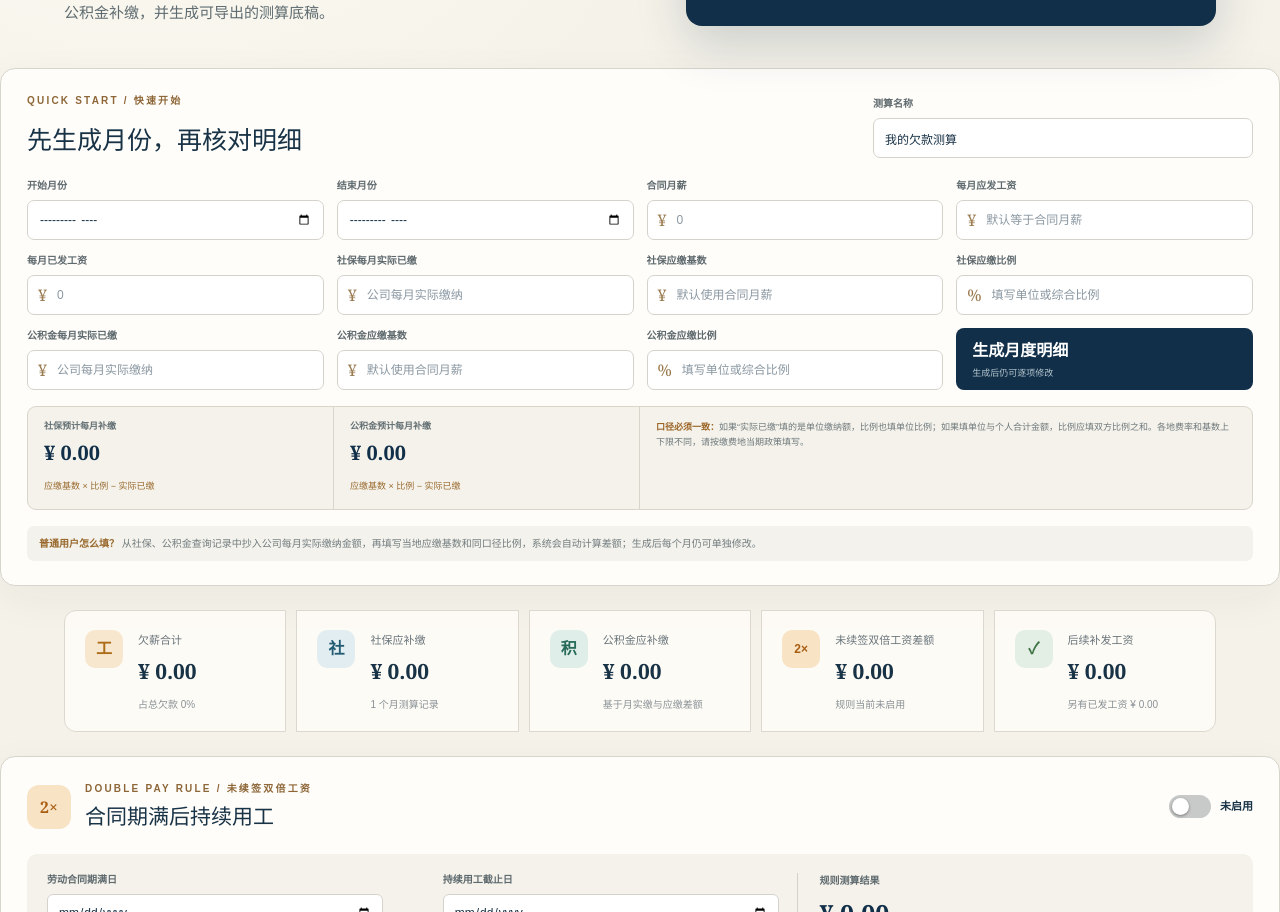
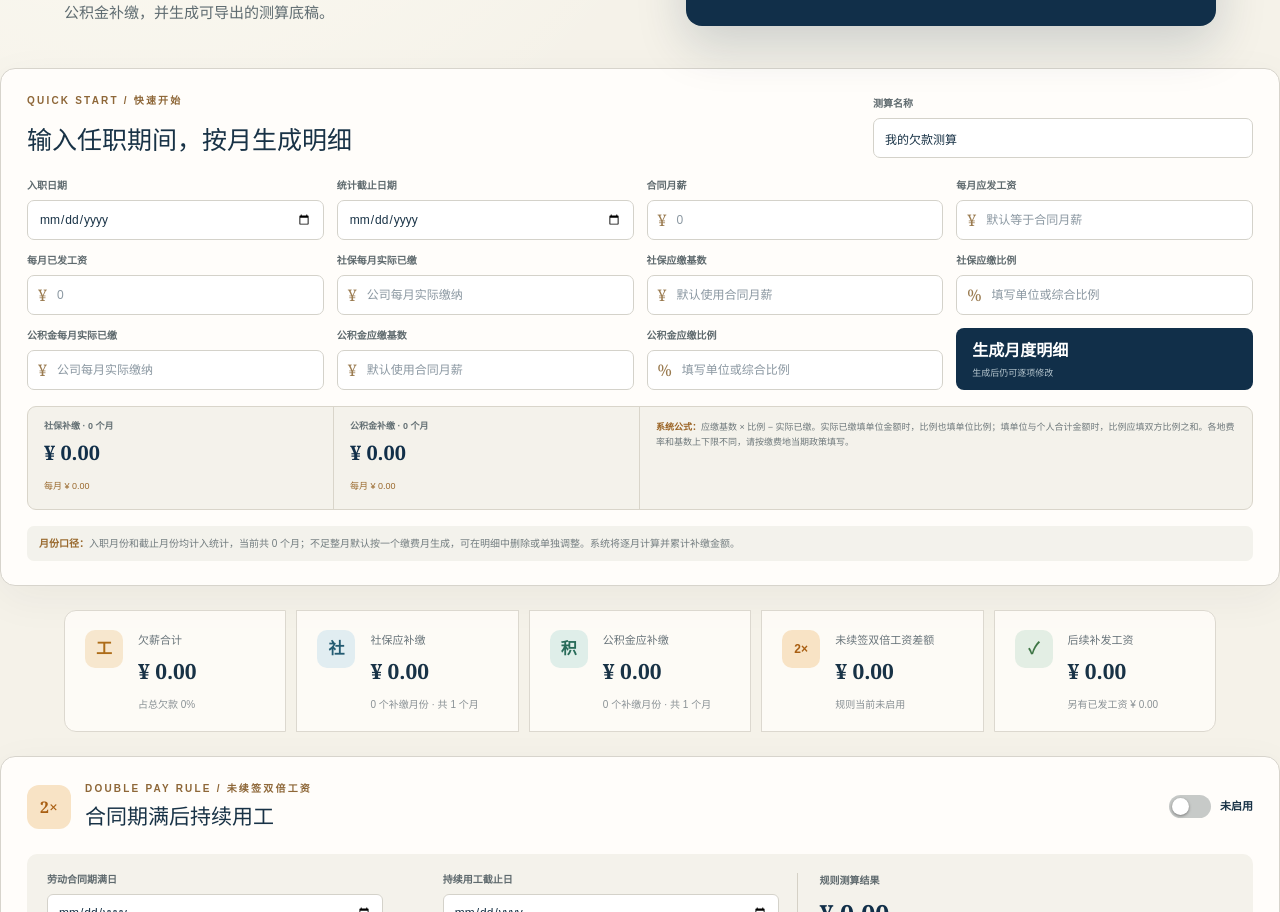
Before and after one commit to KUN8964/Wage-Arrears-Calculator, a Next.js app: page / in a window 1280 px wide. Shown: the part 368-1280 px from the top of the page. Built offline with nearby package versions, Linux system fonts and the light colour scheme.

Commit message:
Add employment-period monthly contribution tracking

```diff
--- a/app/page.tsx
+++ b/app/page.tsx
@@ -25,8 +25,8 @@ type Row = {
 
 type DoublePayRule = { enabled: boolean; contractEnd: string; continuedUntil: string };
 const defaultRule: DoublePayRule = { enabled: false, contractEnd: "", continuedUntil: "" };
-type QuickSetup = { startMonth: string; endMonth: string; contractPay: number; duePay: number; actualPay: number; socialPaid: number; socialBase: number; socialRate: number; fundPaid: number; fundBase: number; fundRate: number };
-const defaultSetup: QuickSetup = { startMonth: "", endMonth: "", contractPay: 0, duePay: 0, actualPay: 0, socialPaid: 0, socialBase: 0, socialRate: 0, fundPaid: 0, fundBase: 0, fundRate: 0 };
+type QuickSetup = { employmentDate: string; cutoffDate: string; contractPay: number; duePay: number; actualPay: number; socialPaid: number; socialBase: number; socialRate: number; fundPaid: number; fundBase: number; fundRate: number };
+const defaultSetup: QuickSetup = { employmentDate: "", cutoffDate: "", contractPay: 0, duePay: 0, actualPay: 0, socialPaid: 0, socialBase: 0, socialRate: 0, fundPaid: 0, fundBase: 0, fundRate: 0 };
 
 const exampleRows: Row[] = [
   [1,"2025/06",0,"",0,"已结清",0,0,20000,384.96,4812,3979.256,250,2490,2101.2],
@@ -54,6 +54,11 @@ const blankRow = (): Row => ({ id: Date.now(), wageMonth:"", payDate:"", normalP
 
 const socialDueFor = (row: Row) => Math.max(0, Number(row.socialBase || 0) * Number(row.socialRate || 0) / 100 - Number(row.socialPaid || 0));
 const fundDueFor = (row: Row) => Math.max(0, Number(row.fundBase || 0) * Number(row.fundRate || 0) / 100 - Number(row.fundPaid || 0));
+const monthCountBetween = (startValue: string, endValue: string) => {
+  const start = atMidnight(startValue), end = atMidnight(endValue);
+  if (!start || !end || end < start) return 0;
+  return (end.getFullYear() - start.getFullYear()) * 12 + end.getMonth() - start.getMonth() + 1;
+};
 const normalizeRow = (row: Row, index = 0): Row => {
   if (row.socialRate != null && row.fundRate != null) return row;
   const fallback = exampleRows[Math.min(index, exampleRows.length - 1)] || blankRow();
@@ -75,6 +80,10 @@ const addMonths = (date: Date, months: number) => {
   return new Date(date.getFullYear(), targetMonth, Math.min(date.getDate(), lastDay));
 };
 const dateLabel = (date: Date | null) => date ? date.toLocaleDateString("zh-CN") : "—";
+const normalizeSetup = (old: Partial<QuickSetup> & { startMonth?: string; endMonth?: string } = {}): QuickSetup => {
+  const oldEnd = old.endMonth ? new Date(Number(old.endMonth.slice(0,4)), Number(old.endMonth.slice(5,7)), 0) : null;
+  return {...defaultSetup, ...old, employmentDate:old.employmentDate || (old.startMonth ? `${old.startMonth}-01` : ""), cutoffDate:old.cutoffDate || (oldEnd ? `${oldEnd.getFullYear()}-${String(oldEnd.getMonth()+1).padStart(2,"0")}-${String(oldEnd.getDate()).padStart(2,"0")}` : "")};
+};
 const weekdayCount = (start: Date, endExclusive: Date) => {
   let count = 0;
   for (let day = new Date(start); day < endExclusive; day = addDays(day, 1)) if (day.getDay() !== 0 && day.getDay() !== 6) count++;
@@ -129,7 +138,11 @@ export default function Home() {
     const cachedRule = localStorage.getItem("xinbao-double-rule");
     if (cachedRule) try { setDoubleRule(JSON.parse(cachedRule)); } catch { /* use defaults */ }
     const cachedMeta = localStorage.getItem("xinbao-meta");
-    if (cachedMeta) try { const meta = JSON.parse(cachedMeta); setCaseName(meta.caseName || "我的欠款测算"); setSetup({...defaultSetup, ...(meta.setup || {})}); } catch { /* use defaults */ }
+    if (cachedMeta) try {
+      const meta = JSON.parse(cachedMeta), old = meta.setup || {};
+      setCaseName(meta.caseName || "我的欠款测算");
+      setSetup(normalizeSetup(old));
+    } catch { /* use defaults */ }
   }, []);
 
   const doubleById = useMemo(() => new Map(rows.map(row => [row.id, doublePayForRow(row, doubleRule)])), [rows, doubleRule]);
@@ -140,6 +153,9 @@ export default function Home() {
   }), {normal:0,paid:0,arrears:0,social:0,fund:0,double:0}), [rows, doubleById]);
   const grandTotal = totals.arrears + totals.social + totals.fund + totals.double;
   const openRows = rows.filter(r => r.status === "未结清").length;
+  const socialMonths = rows.filter(r => socialDueFor(r) > 0).length;
+  const fundMonths = rows.filter(r => fundDueFor(r) > 0).length;
+  const setupMonths = monthCountBetween(setup.employmentDate, setup.cutoffDate);
   const visible = rows.filter(r => (filter === "全部" || r.status === filter) && `${r.payDate}${r.note}`.includes(query));
 
   const update = (id: number, key: keyof Row, value: string) => setRows(prev => prev.map(r => r.id === id ? {
@@ -164,13 +180,14 @@ export default function Home() {
   const importData = (file?: File) => {
     if (!file) return;
     const reader = new FileReader();
-    reader.onload = () => { try { const data = JSON.parse(String(reader.result)); if (!Array.isArray(data.rows)) throw new Error(); setRows(data.rows.map((row:Row,index:number)=>normalizeRow(row,index))); setDoubleRule({...defaultRule,...data.doubleRule}); setSetup({...defaultSetup,...data.setup}); setCaseName(data.caseName || "导入的欠款测算"); } catch { alert("文件无法识别，请选择由本计算器导出的 JSON 文件。"); } };
+    reader.onload = () => { try { const data = JSON.parse(String(reader.result)); if (!Array.isArray(data.rows)) throw new Error(); setRows(data.rows.map((row:Row,index:number)=>normalizeRow(row,index))); setDoubleRule({...defaultRule,...data.doubleRule}); setSetup(normalizeSetup(data.setup)); setCaseName(data.caseName || "导入的欠款测算"); } catch { alert("文件无法识别，请选择由本计算器导出的 JSON 文件。"); } };
     reader.readAsText(file);
   };
   const generateRows = () => {
-    if (!setup.startMonth || !setup.endMonth) return alert("请先选择开始月份和结束月份。");
-    const [sy,sm] = setup.startMonth.split("-").map(Number), [ey,em] = setup.endMonth.split("-").map(Number);
-    const count = (ey - sy) * 12 + em - sm + 1;
+    if (!setup.employmentDate || !setup.cutoffDate) return alert("请先填写入职日期和统计截止日期。");
+    const startDate=atMidnight(setup.employmentDate), endDate=atMidnight(setup.cutoffDate);
+    if (!startDate || !endDate) return alert("日期格式无法识别，请重新选择。");
+    const sy=startDate.getFullYear(), sm=startDate.getMonth()+1, count=monthCountBetween(setup.employmentDate,setup.cutoffDate);
     if (count < 1 || count > 60) return alert("测算期间需为 1—60 个月。");
     const generated = Array.from({length:count}, (_,i) => {
       const date = new Date(sy, sm - 1 + i, 1), wageMonth = `${date.getFullYear()}-${String(date.getMonth()+1).padStart(2,"0")}`;
@@ -197,10 +214,10 @@ export default function Home() {
     </section>
 
     <section className="quick-card">
-      <div className="quick-head"><div><p className="eyebrow">QUICK START / 快速开始</p><h2>先生成月份，再核对明细</h2></div><label className="case-name"><span>测算名称</span><input value={caseName} onChange={e=>setCaseName(e.target.value)} placeholder="例如：2026年工资欠款测算"/></label></div>
+      <div className="quick-head"><div><p className="eyebrow">QUICK START / 快速开始</p><h2>输入任职期间，按月生成明细</h2></div><label className="case-name"><span>测算名称</span><input value={caseName} onChange={e=>setCaseName(e.target.value)} placeholder="例如：2026年工资欠款测算"/></label></div>
       <div className="quick-grid">
-        <label><span>开始月份</span><input type="month" value={setup.startMonth} onChange={e=>setSetup(s=>({...s,startMonth:e.target.value}))}/></label>
-        <label><span>结束月份</span><input type="month" value={setup.endMonth} onChange={e=>setSetup(s=>({...s,endMonth:e.target.value}))}/></label>
+        <label><span>入职日期</span><input type="date" value={setup.employmentDate} onChange={e=>setSetup(s=>({...s,employmentDate:e.target.value}))}/></label>
+        <label><span>统计截止日期</span><input type="date" value={setup.cutoffDate} onChange={e=>setSetup(s=>({...s,cutoffDate:e.target.value}))}/></label>
         <label><span>合同月薪</span><div className="money-input"><i>¥</i><input type="number" min="0" value={setup.contractPay || ""} placeholder="0" onChange={e=>setSetup(s=>({...s,contractPay:Number(e.target.value)}))}/></div></label>
         <label><span>每月应发工资</span><div className="money-input"><i>¥</i><input type="number" min="0" value={setup.duePay || ""} placeholder="默认等于合同月薪" onChange={e=>setSetup(s=>({...s,duePay:Number(e.target.value)}))}/></div></label>
         <label><span>每月已发工资</span><div className="money-input"><i>¥</i><input type="number" min="0" value={setup.actualPay || ""} placeholder="0" onChange={e=>setSetup(s=>({...s,actualPay:Number(e.target.value)}))}/></div></label>
@@ -212,14 +229,14 @@ export default function Home() {
         <label><span>公积金应缴比例</span><div className="money-input"><i>%</i><input type="number" min="0" step="0.01" value={setup.fundRate || ""} placeholder="填写单位或综合比例" onChange={e=>setSetup(s=>({...s,fundRate:Number(e.target.value)}))}/></div></label>
         <button className="generate" onClick={generateRows}><span>生成月度明细</span><small>生成后仍可逐项修改</small></button>
       </div>
-      <div className="formula-preview"><div><span>社保预计每月补缴</span><strong>¥ {money(Math.max(0, Number(setup.socialBase||setup.contractPay||0)*Number(setup.socialRate||0)/100-Number(setup.socialPaid||0)))}</strong><small>应缴基数 × 比例 − 实际已缴</small></div><div><span>公积金预计每月补缴</span><strong>¥ {money(Math.max(0, Number(setup.fundBase||setup.contractPay||0)*Number(setup.fundRate||0)/100-Number(setup.fundPaid||0)))}</strong><small>应缴基数 × 比例 − 实际已缴</small></div><p><b>口径必须一致：</b>如果“实际已缴”填的是单位缴纳额，比例也填单位比例；如果填单位与个人合计金额，比例应填双方比例之和。各地费率和基数上下限不同，请按缴费地当期政策填写。</p></div>
-      <p className="quick-tip"><b>普通用户怎么填？</b> 从社保、公积金查询记录中抄入公司每月实际缴纳金额，再填写当地应缴基数和同口径比例，系统会自动计算差额；生成后每个月仍可单独修改。</p>
+      <div className="formula-preview"><div><span>社保补缴 · {setupMonths} 个月</span><strong>¥ {money(Math.max(0, Number(setup.socialBase||setup.contractPay||0)*Number(setup.socialRate||0)/100-Number(setup.socialPaid||0))*setupMonths)}</strong><small>每月 ¥ {money(Math.max(0, Number(setup.socialBase||setup.contractPay||0)*Number(setup.socialRate||0)/100-Number(setup.socialPaid||0)))}</small></div><div><span>公积金补缴 · {setupMonths} 个月</span><strong>¥ {money(Math.max(0, Number(setup.fundBase||setup.contractPay||0)*Number(setup.fundRate||0)/100-Number(setup.fundPaid||0))*setupMonths)}</strong><small>每月 ¥ {money(Math.max(0, Number(setup.fundBase||setup.contractPay||0)*Number(setup.fundRate||0)/100-Number(setup.fundPaid||0)))}</small></div><p><b>系统公式：</b>应缴基数 × 比例 − 实际已缴。实际已缴填单位金额时，比例也填单位比例；填单位与个人合计金额时，比例应填双方比例之和。各地费率和基数上下限不同，请按缴费地当期政策填写。</p></div>
+      <p className="quick-tip"><b>月份口径：</b>入职月份和截止月份均计入统计，当前共 {setupMonths} 个月；不足整月默认按一个缴费月生成，可在明细中删除或单独调整。系统将逐月计算并累计补缴金额。</p>
     </section>
 
     <section className="metrics" aria-label="测算汇总">
       <article><span className="metric-icon wage">工</span><div><small>欠薪合计</small><strong>¥ {money(totals.arrears)}</strong><p>占总欠款 {grandTotal ? (totals.arrears / grandTotal * 100).toFixed(1) : 0}%</p></div></article>
-      <article><span className="metric-icon social">社</span><div><small>社保应补缴</small><strong>¥ {money(totals.social)}</strong><p>{rows.length} 个月测算记录</p></div></article>
-      <article><span className="metric-icon fund">积</span><div><small>公积金应补缴</small><strong>¥ {money(totals.fund)}</strong><p>基于月实缴与应缴差额</p></div></article>
+      <article><span className="metric-icon social">社</span><div><small>社保应补缴</small><strong>¥ {money(totals.social)}</strong><p>{socialMonths} 个补缴月份 · 共 {rows.length} 个月</p></div></article>
+      <article><span className="metric-icon fund">积</span><div><small>公积金应补缴</small><strong>¥ {money(totals.fund)}</strong><p>{fundMonths} 个补缴月份 · 共 {rows.length} 个月</p></div></article>
       <article><span className="metric-icon double">2×</span><div><small>未续签双倍工资差额</small><strong>¥ {money(totals.double)}</strong><p>{doubleRule.enabled ? "已启用 · 最多支持 11 个月" : "规则当前未启用"}</p></div></article>
       <article className="settled"><span className="metric-icon paid">✓</span><div><small>后续补发工资</small><strong>¥ {money(totals.paid)}</strong><p>另有已发工资 ¥ {money(totals.normal)}</p></div></article>
     </section>
```
Also changed, not shown: 2 other files (tests, documents, lock files or other folders).
